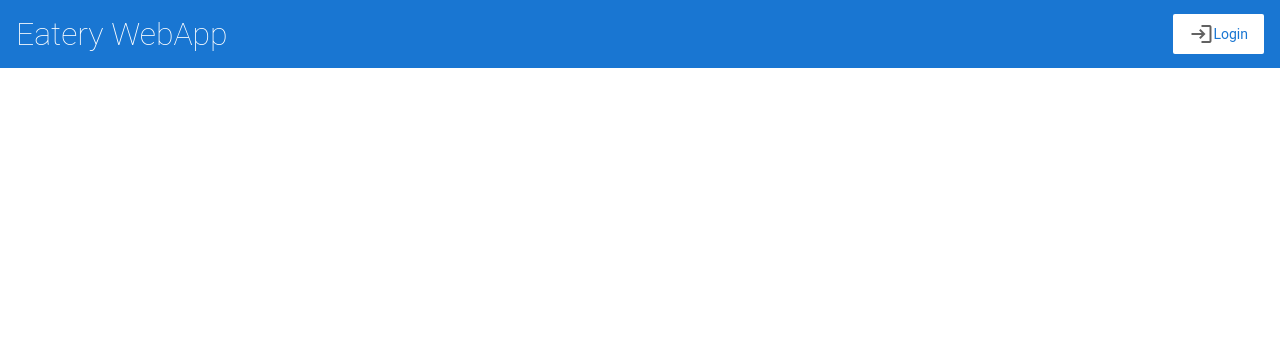
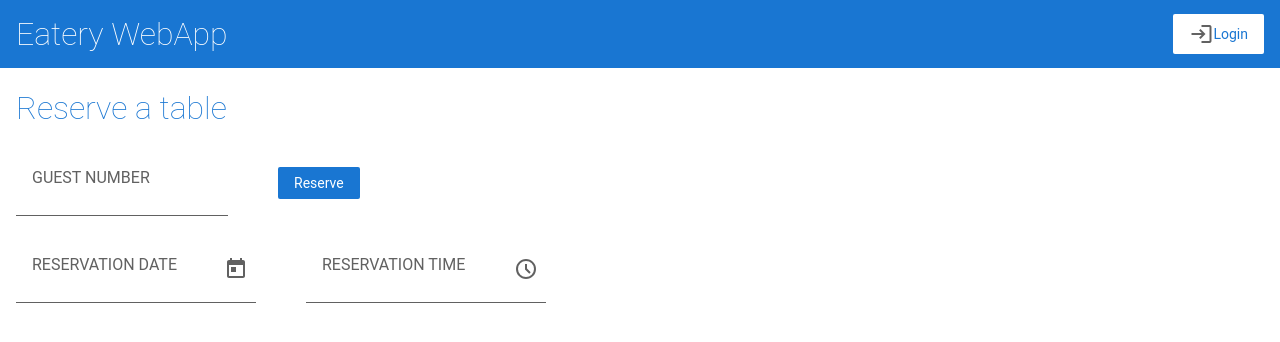
Before and after one commit to toscaba/frontend, an Angular app: page /eateries/1/reservation in a window 1280 px wide. Before the commit this address led to /. Shown: the top 342 px of the page. Built offline with nearby package versions, Linux system fonts and the light colour scheme.

Commit message:
add reservation component

```diff
--- a/src/app/app.config.ts
+++ b/src/app/app.config.ts
@@ -3,11 +3,13 @@ import { provideRouter } from '@angular/router';
 
 import { routes } from './app.routes';
 import { provideClientHydration, withEventReplay } from '@angular/platform-browser';
+import { provideAnimations } from "@angular/platform-browser/animations";
 
 export const appConfig: ApplicationConfig = {
   providers: [
     provideZoneChangeDetection({ eventCoalescing: true }),
     provideRouter(routes),
-    provideClientHydration(withEventReplay())
+    provideClientHydration(withEventReplay()),
+    provideAnimations()
   ]
 };
--- a/src/app/app.routes.ts
+++ b/src/app/app.routes.ts
@@ -1,8 +1,10 @@
 import { Routes } from '@angular/router';
 import { EateryComponent } from "./eatery/eatery.component";
 import { LoginComponent } from './login/login.component';
+import { ReservationComponent } from './reservation/reservation.component';
 
 export const routes: Routes = [
         { path: '', component: EateryComponent },
-        { path: 'login', component: LoginComponent }
+        { path: 'login', component: LoginComponent },
+        { path: 'eateries/:eateryId/reservation', component: ReservationComponent }
 ];
--- a/src/app/eatery/eatery.component.html
+++ b/src/app/eatery/eatery.component.html
@@ -1,4 +1,4 @@
-<h2>Explore</h2>
+<h1>Explore</h1>
 
 <div class="eatery" *ngFor="let eatery of eateries">
     <h3>{{ eatery.name }}</h3>
@@ -21,8 +21,8 @@
     </div>
 
     <p></p>
-    <button type="button" (click)="reserve()">
-        Reserve a table
+    <button class="standard-button" type="button" (click)="reserve(eatery.id)">
+        Make reservation
     </button>
     <p></p>
 </div>
--- a/src/app/eatery/eatery.component.ts
+++ b/src/app/eatery/eatery.component.ts
@@ -1,6 +1,7 @@
 import { Component } from '@angular/core';
 import { CommonModule } from '@angular/common';
 import { Eatery } from '../eatery/eatery';
+import { Router } from '@angular/router';
 
 @Component({
   selector: 'app-eatery',
@@ -9,17 +10,21 @@ import { Eatery } from '../eatery/eatery';
   styleUrl: './eatery.component.css'
 })
 export class EateryComponent {
+  router: Router;
   eateries: Eatery[];
 
-  constructor() {
+  constructor(private _router: Router) {
+    this.router = _router;
     this.eateries = [
       { id: 1, name: 'Block House', type: 'RESTAURANT', address: 'Jungfernstieg 1, 20095 Hamburg', phoneNumber: '040 123 456', email: 'service@restaurant-1.com', businessDayTimes: [{openDay: 'MONDAY', openTime: '18:00', closeTime: '23:00'}] },
       { id: 2, name: 'Tapas Locas', type: 'BAR', address: 'Textorstraße 14, 60594', phoneNumber: '069 123 456', email: 'hello@bar-1.de', businessDayTimes: [{openDay: 'SATURDAY', openTime: '18:00', closeTime: '23:59'}, {openDay: 'SUNDAY', openTime: '00:00', closeTime: '04:00'}] },
       { id: 3, name: 'Café Fleury', type: 'CAFE', address: 'Weinbergsweg 20, 10119 Berlin', phoneNumber: '030 123 456', email: 'kontakt@cafe-1.com', businessDayTimes: [{openDay: 'FRIDAY', openTime: '07:00', closeTime: '15:00'}] }
-    ]
+    ];
+    // TODO get eateries from API service
+    // this.eateries = this.apiService.getEateries();
   }
 
-  reserve() {
-    alert('The reservation has been made!');
+  reserve(eateryID: number) {
+    this.router.navigateByUrl('/eateries/'+ eateryID + '/reservation');
   }
 }
--- a/src/app/login/login.component.html
+++ b/src/app/login/login.component.html
@@ -1,5 +1,5 @@
 <div>
-  <h2>Login</h2>
+  <h1>Login</h1>
   <div class="login">
     <form (ngSubmit)="onSubmit()">
       <div>
@@ -18,7 +18,7 @@
         <label for="email">Email:</label>
         <input type="email" id="email" name="email" required>
       </div>
-          <button mat-raised-button color="primary" type="submit">Login</button>
+      <button class="standard-button" mat-raised-button color="primary" type="submit">Login</button>
     </form>
   </div>
 </div>
--- /dev/null
+++ b/src/app/reservation/customer.ts
@@ -0,0 +1,7 @@
+export interface Customer {
+    id: number;
+    firstName: string;
+    lastName: string;
+    email: string;
+    phoneNumber: string;
+  }
--- /dev/null
+++ b/src/app/reservation/reservation.component.css
@@ -0,0 +1,3 @@
+mat-form-field {
+    margin-right: 50px;
+  }
--- /dev/null
+++ b/src/app/reservation/reservation.component.html
@@ -0,0 +1,28 @@
+<div>
+    <h1>Reserve a table</h1>
+
+    <div>
+        <mat-form-field>
+            <mat-label>Guest number</mat-label>
+            <input matInput placeholder="2" [(ngModel)]="guestNumber">
+        </mat-form-field>
+
+        <button class="standard-button" mat-raised-button color="primary" type="submit" (click)="onSubmit()">Reserve</button>
+    </div>
+
+    <div>
+        <mat-form-field>
+            <mat-label>Reservation date</mat-label>
+            <input matInput [matDatepicker]="datepicker" [(ngModel)]="dateTime">
+            <mat-datepicker #datepicker/>
+            <mat-datepicker-toggle [for]="datepicker" matSuffix/>
+        </mat-form-field>
+
+        <mat-form-field>
+            <mat-label>Reservation time</mat-label>
+            <input matInput [matTimepicker]="timepicker" [(ngModel)]="dateTime" [ngModelOptions]="{updateOn: 'blur'}">
+            <mat-timepicker #timepicker/>
+            <mat-timepicker-toggle [for]="timepicker" matSuffix/>
+        </mat-form-field>
+    </div>
+</div>
--- /dev/null
+++ b/src/app/reservation/reservation.component.ts
@@ -0,0 +1,62 @@
+import { Component, ChangeDetectionStrategy, Input, OnInit } from '@angular/core';
+import { ActivatedRoute } from '@angular/router';
+import {MatNativeDateModule} from '@angular/material/core';
+import {MatDatepickerModule} from '@angular/material/datepicker';
+import {MatTimepickerModule} from '@angular/material/timepicker';
+import {MatInputModule} from '@angular/material/input';
+import {MatFormFieldModule} from '@angular/material/form-field';
+import { FormsModule } from '@angular/forms';
+import { Eatery } from '../eatery/eatery';
+import { Customer } from './customer';
+
+@Component({
+  selector: 'app-reservation',
+  providers: [],
+  imports: [
+    FormsModule,
+    MatNativeDateModule,
+    MatFormFieldModule,
+    MatInputModule,
+    MatTimepickerModule,
+    MatDatepickerModule],
+  changeDetection: ChangeDetectionStrategy.OnPush,
+  templateUrl: './reservation.component.html',
+  styleUrl: './reservation.component.css'
+})
+
+export class ReservationComponent implements OnInit {
+  @Input() eatery: Eatery | undefined;
+  @Input() customer: Customer | undefined;
+  @Input() dateTime: Date | undefined;
+  @Input() guestNumber: number | undefined;
+
+  constructor(private route: ActivatedRoute) {}
+
+  onSubmit() {
+    console.log("DATETIME", this.dateTime);
+    console.log("GUEST NUMBER", this.guestNumber);
+    alert("Reservation clicked!")
+      // TODO: connect to API create reservation
+      // this.apiService.createReservation(eateryID, customerID, dateTime, guestNumber).subscribe(
+      //   (data) => {
+      //     // Handle successful login
+      //     console.log('Reservation successful:', data);
+      //   },
+      //   (error) => {
+      //     // Handle login failure
+      //     console.error('Reservation failed:', error);
+      //   }
+      // );
+    // }
+  }
+
+  ngOnInit() {
+    // First get the eatery id from the current route.
+    const routeParams = this.route.snapshot.paramMap;
+    const eateryIdFromRoute = Number(routeParams.get('eateryId'));
+    console.log("EATERY ID", eateryIdFromRoute);
+
+    // TODO: Find the eatery that correspond with the id provided in route.
+    // this.eatery = this.apiService.getEateries().find(eatery => eatery.id === eateryIdFromRoute);
+  }
+}
--- a/src/styles.css
+++ b/src/styles.css
@@ -33,6 +33,10 @@
 
   h1, h2 {
     font-weight: lighter;
+  }
+
+  h1, h2, h3 {
+    color: #1976d2;
   }
 
   p {
@@ -74,7 +78,7 @@
   }
 
   /* Button */
-  .button, button {
+  .standard-button {
     display: inline-flex;
     align-items: center;
     padding: 8px 16px;
@@ -99,6 +103,13 @@
   /* Fancy Button */
 
   .fancy-button {
+    display: inline-flex;
+    align-items: center;
+    padding: 8px 16px;
+    border-radius: 2px;
+    font-size: 14px;
+    cursor: pointer;
+    border: none;
     background-color: white;
     color: #1976d2;
   }
```
Also changed, not shown: 2 other files (tests, documents, lock files or other folders). Lines whose indentation alone changed are shown as unchanged.
